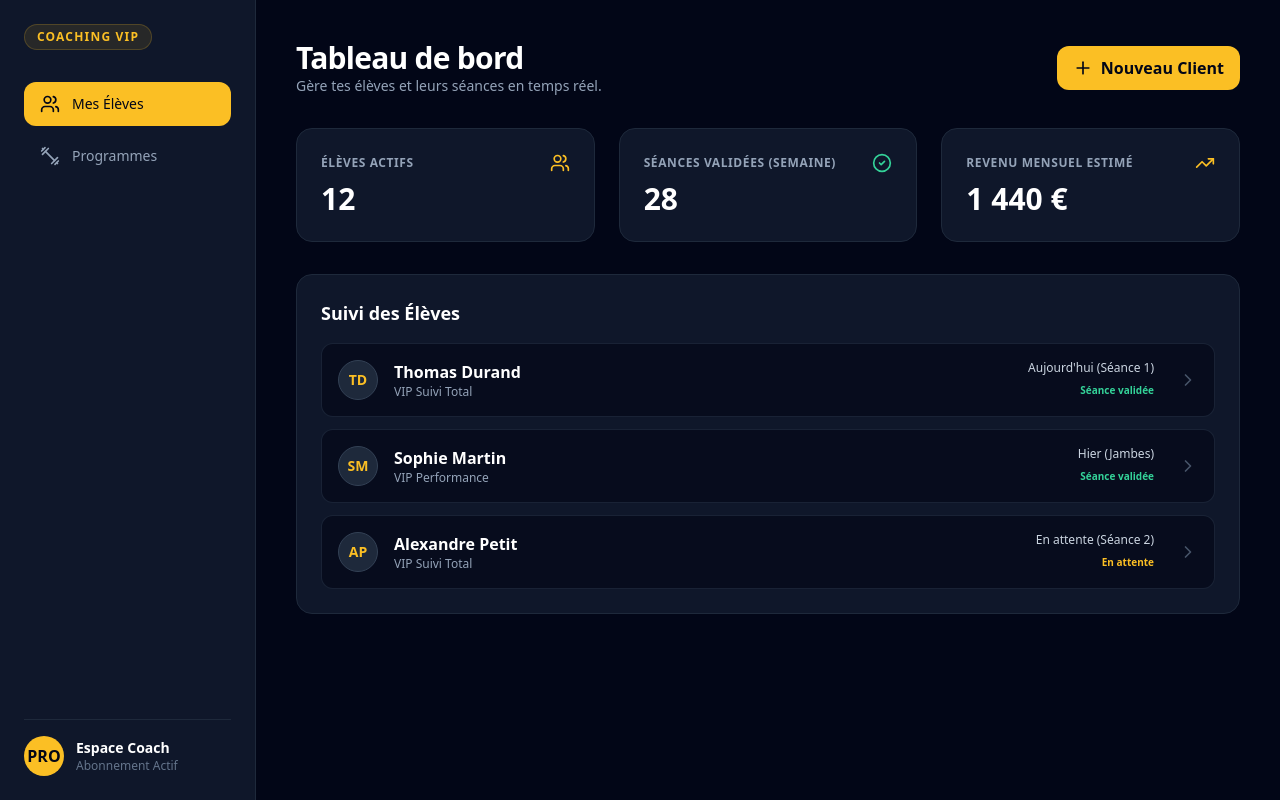
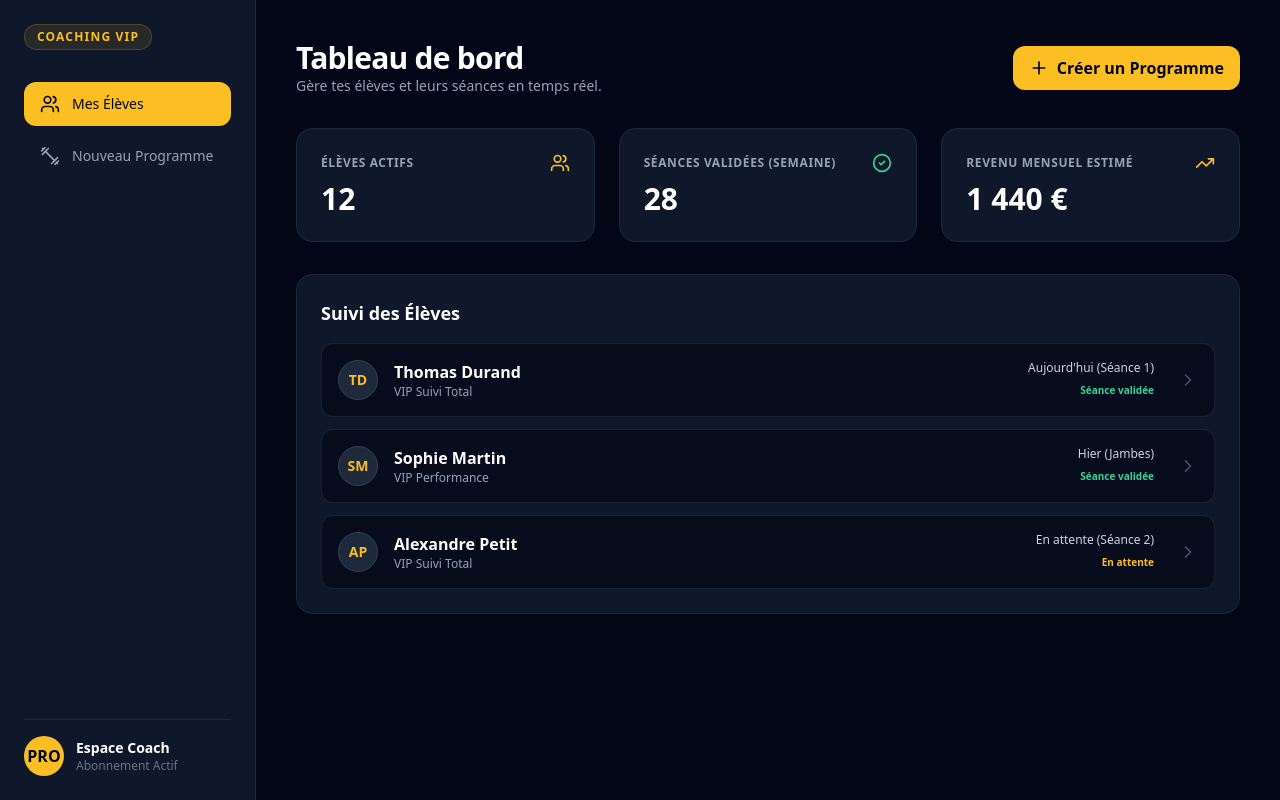
Before and after one commit to Juez34/coaching-vip, a Next.js app: page /coach in a window 1280 px wide. Built offline with nearby package versions, Linux system fonts and the light colour scheme.

Commit message:
Update page.js

```diff
--- a/app/coach/page.js
+++ b/app/coach/page.js
@@ -1,7 +1,7 @@
 "use client";
 import React, { useState } from "react";
-import { Users, Dumbbell, TrendingUp, Plus, Search, ChevronRight, CheckCircle2, Clock } from "lucide-react";
-
+import { Users, Dumbbell, TrendingUp, Plus, ChevronRight, CheckCircle2 } from "lucide-react";
+import Link from "next/link";
 
 export default function CoachDashboard() {
   const [activeTab, setActiveTab] = useState("clients");
@@ -32,15 +32,13 @@ export default function CoachDashboard() {
               <Users className="w-5 h-5" />
               <span>Mes Élèves</span>
             </button>
-            <button
-              onClick={() => setActiveTab("programs")}
-              className={`w-full flex items-center gap-3 px-4 py-3 rounded-xl font-medium text-sm transition-all ${
-                activeTab === "programs" ? "bg-amber-400 text-slate-950 font-bold" : "text-slate-400 hover:bg-slate-800"
-              }`}
+            <Link
+              href="/coach/new-program"
+              className="w-full flex items-center gap-3 px-4 py-3 rounded-xl font-medium text-sm text-slate-400 hover:bg-slate-800 transition-all"
             >
               <Dumbbell className="w-5 h-5" />
-              <span>Programmes</span>
-            </button>
+              <span>Nouveau Programme</span>
+            </Link>
           </nav>
         </div>
         <div className="border-t border-slate-800 pt-4">
@@ -63,10 +61,13 @@ export default function CoachDashboard() {
             <h1 className="text-3xl font-black text-white tracking-tight">Tableau de bord</h1>
             <p className="text-sm text-slate-400">Gère tes élèves et leurs séances en temps réel.</p>
           </div>
-          <button className="bg-amber-400 hover:bg-amber-300 text-slate-950 font-bold px-4 py-2.5 rounded-xl flex items-center gap-2 transition-all">
+          <Link
+            href="/coach/new-program"
+            className="bg-amber-400 hover:bg-amber-300 text-slate-950 font-bold px-4 py-2.5 rounded-xl flex items-center gap-2 transition-all"
+          >
             <Plus className="w-5 h-5" />
-            <span>Nouveau Client</span>
-          </button>
+            <span>Créer un Programme</span>
+          </Link>
         </header>
 
         {/* Métriques clés */}
```
